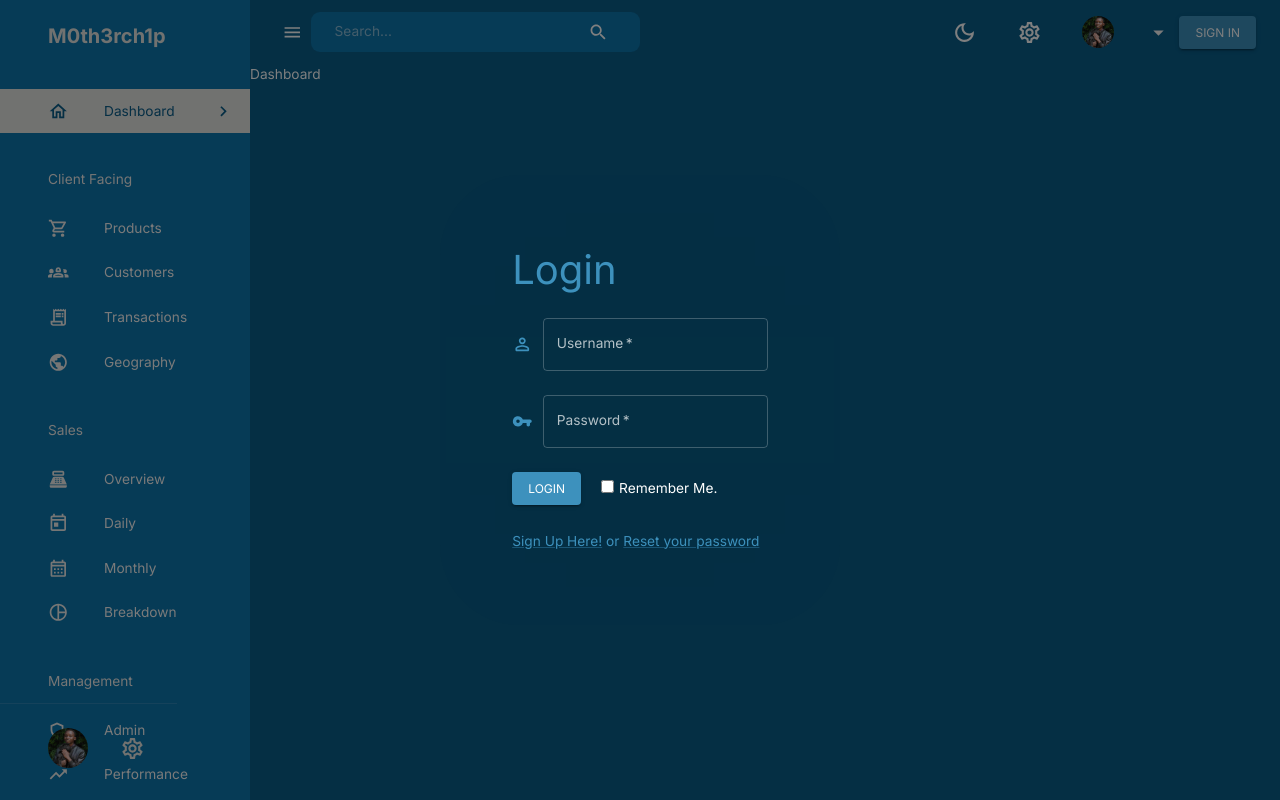
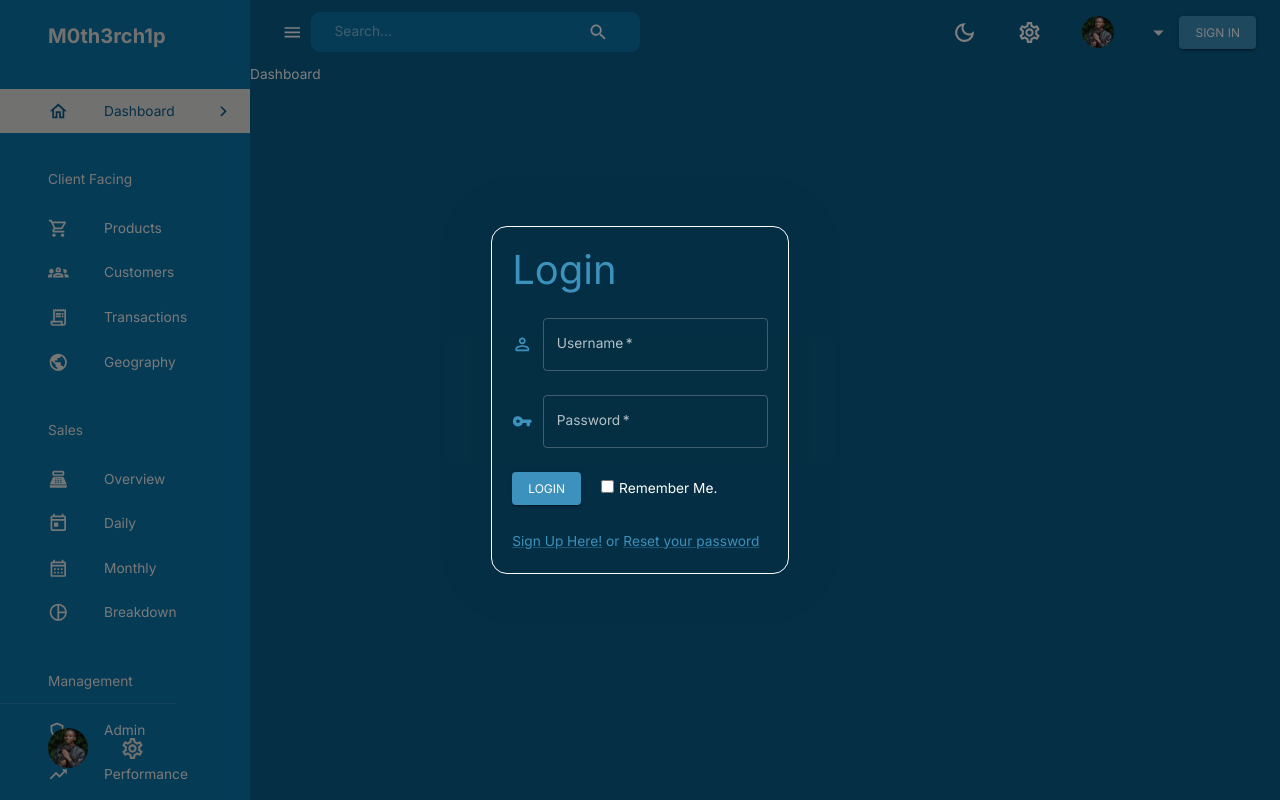
Before and after one commit to m0th3rch1p/Dboard, a React (Create React App) app in the folder client/: page /dashboard in a window 1280 px wide. Both pictures are taken after a click on the button "SIGN IN". Built offline with nearby package versions, Linux system fonts and the light colour scheme; no server answers.

Commit message:
Border on signin

```diff
--- a/client/src/components/SignIn.jsx
+++ b/client/src/components/SignIn.jsx
@@ -35,6 +35,7 @@ const Signin = () => {
         onBackdropClick={handleBackdropClick}
       >
         <Box
+          onClick={handleBackdropClick}
           display="flex"
           justifyContent="center"
           alignItems="center"
@@ -56,7 +57,7 @@ const Signin = () => {
             justifyContent="center"
             alignItems="center"
           >
-            <Box onClick={handleBackdropClick}>
+            <Box sx={{padding: "20px", border: 1, borderColor: "primary", borderRadius: "16px"}}>
               <Typography variant="h1" color="primary">
                 Login
               </Typography>
```
